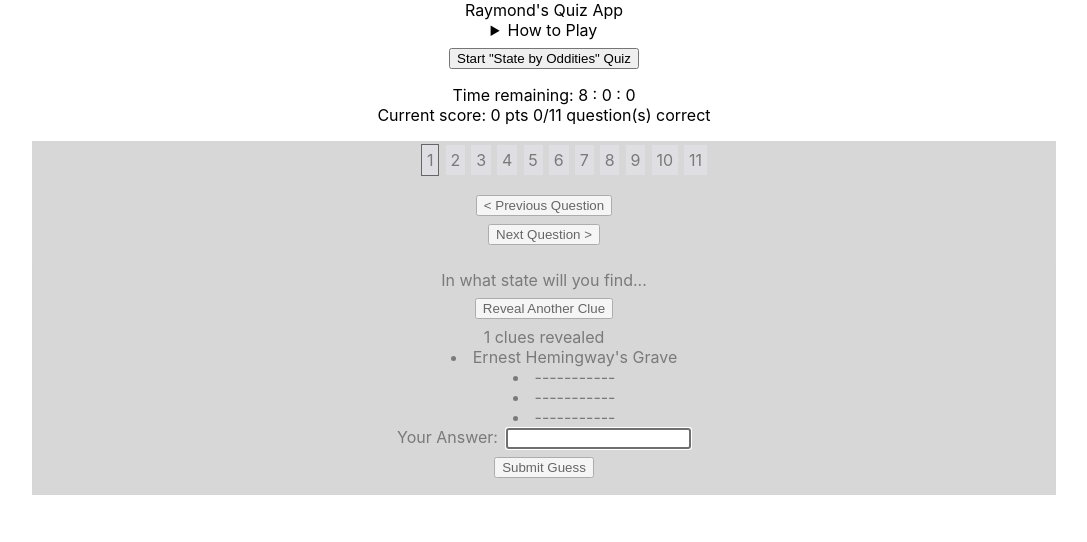
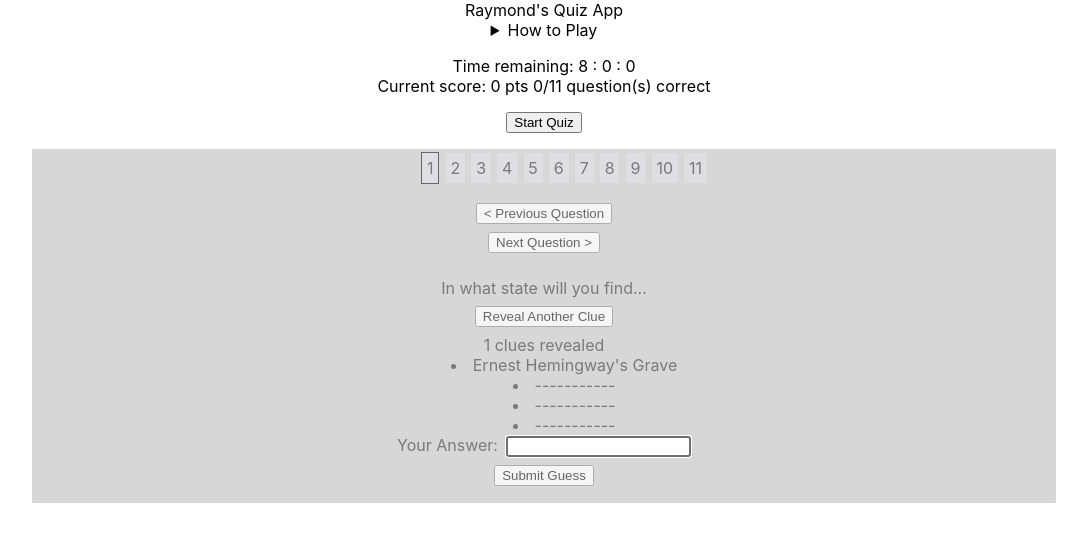
Before and after one commit to darthbob88/reveal-clues-quiz, a React (Create React App) app: page / in a window 1280 px wide. Shown: the top 542 px of the page, without its empty margins (96-1183 px from the left). Built offline with nearby package versions, Linux system fonts and the light colour scheme.

Commit message:
Moving the "Start quiz" button and changing text.

```diff
--- a/src/components/Quiz/QuizComponent.tsx
+++ b/src/components/Quiz/QuizComponent.tsx
@@ -42,12 +42,12 @@ export const QuizComp: React.FunctionComponent<QuizProps> = ({ quiz }) => {
 
   return (
     <div className={styles.quiz}>
-      <button onClick={quiz.startQuiz}>Start "State by Oddities" Quiz</button>
       <p>
         Time remaining: {quiz.display} <br />
         Current score: {quiz.scorePoints} pts {quiz.scorePercent}/
         {quiz.quizState.length} question(s) correct
       </p>
+      {quiz.startedQuiz ? "" : <button onClick={quiz.startQuiz}>Start Quiz</button>}
       <div className={`${!quiz.startedQuiz ? styles.disabled : ""}`}>
         <ul className={styles.questions}>
           {quiz.quizState.map((question, index) => (
@@ -60,9 +60,9 @@ export const QuizComp: React.FunctionComponent<QuizProps> = ({ quiz }) => {
                 question.state === QuestionEnum.UNANSWERED
                   ? styles.unanswered
                   : question.state === QuestionEnum.CORRECTLY_ANSWERED
-                  ? styles.correct
-                  : styles.incorrect
-              }`}
+                    ? styles.correct
+                    : styles.incorrect
+                }`}
             >
               {index + 1}
             </li>
```
Also changed, not shown: 2 other files (tests, documents, lock files or other folders).
